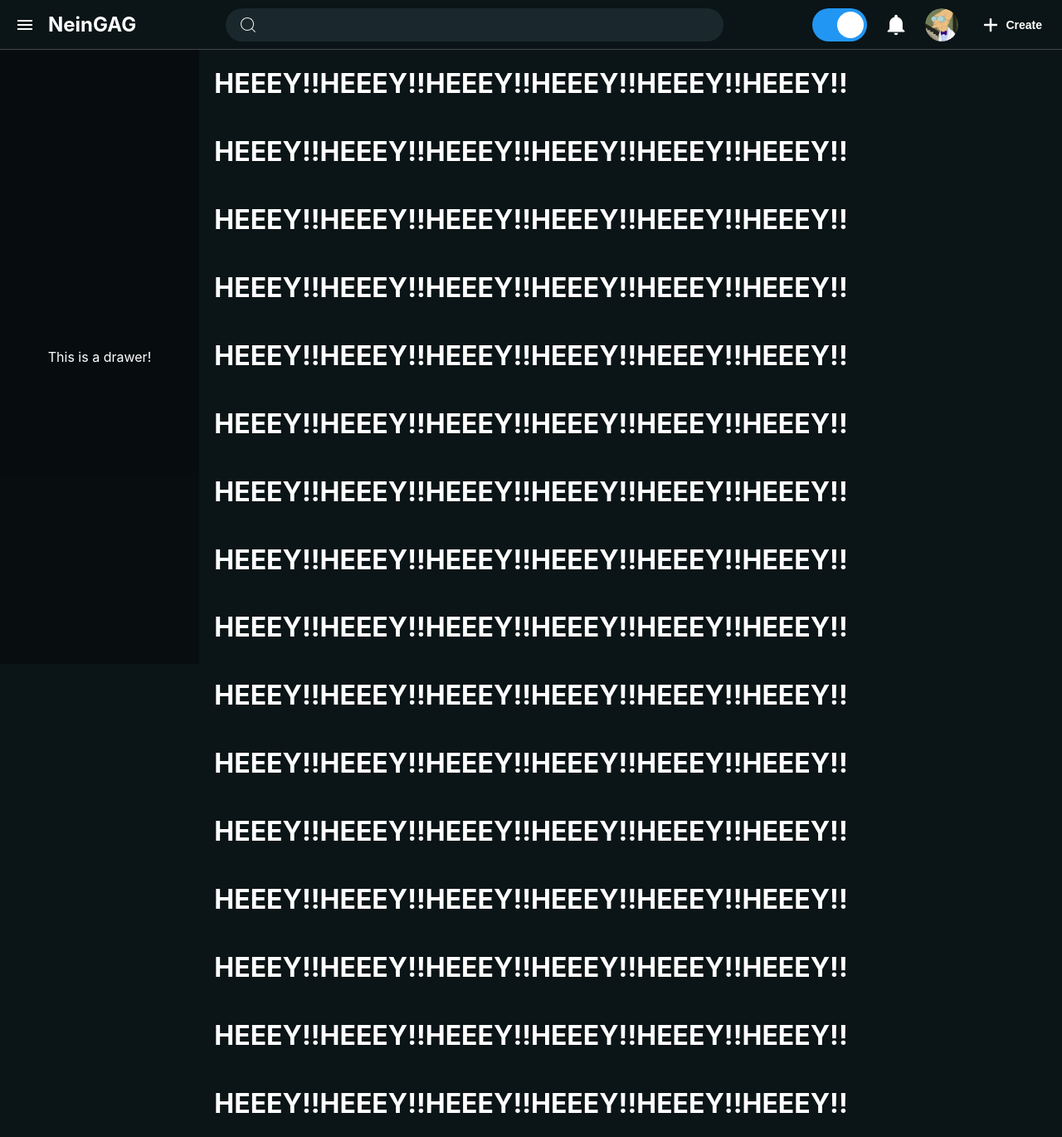
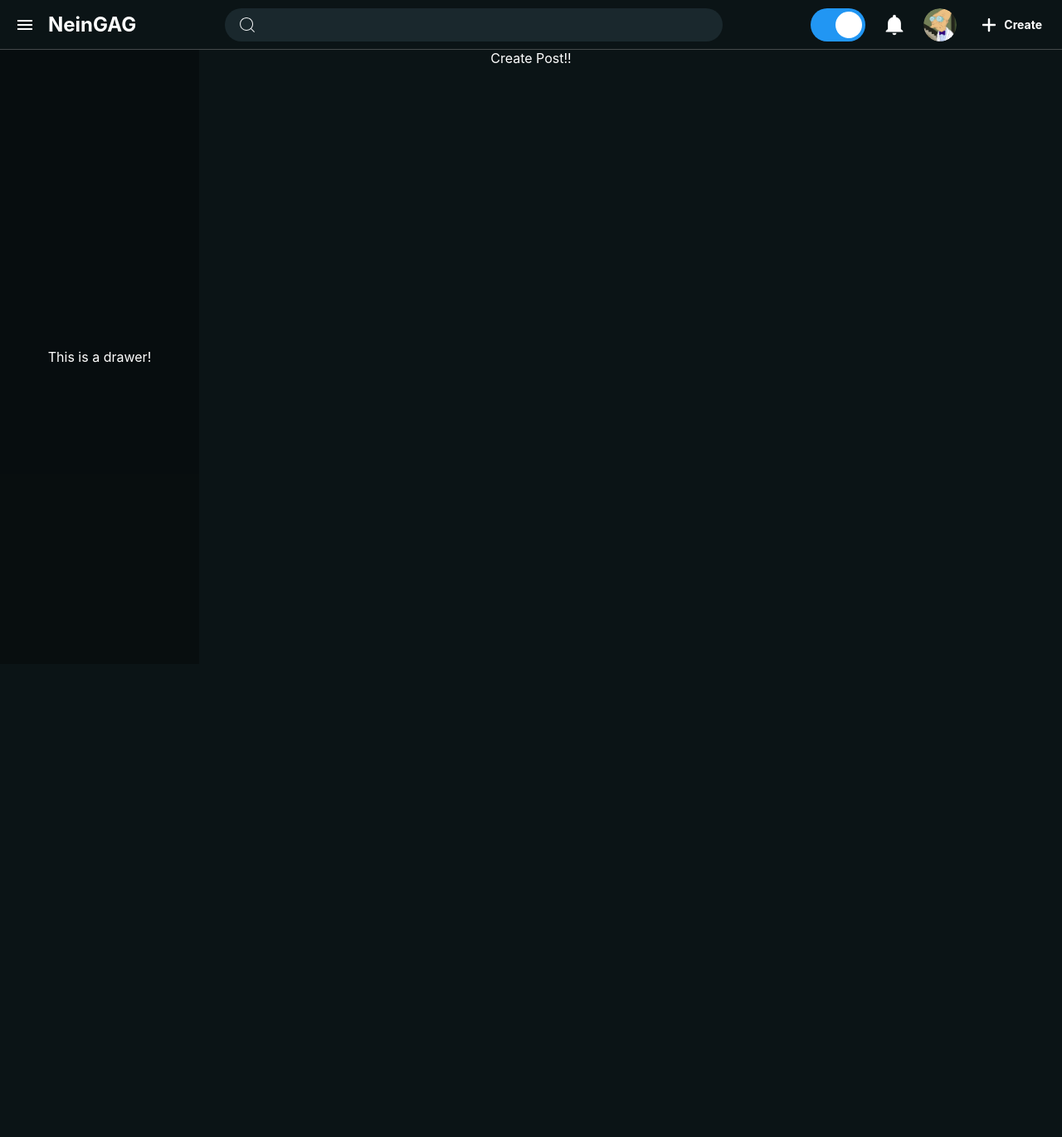
Before and after one commit to Youssef-Ali-Mokhtar/neingag, a React (Create React App) app in the folder frontend/: page /create-post in a window 1280 px wide. Shown: the whole page at 83% size. After the commit the page ends 800 px from the top, so only its background shows below. Built offline with nearby package versions, Linux system fonts and the light colour scheme.

Commit message:
add basic routing

```diff
--- a/frontend/package.json
+++ b/frontend/package.json
@@ -9,6 +9,7 @@
     "react": "^18.2.0",
     "react-dom": "^18.2.0",
     "react-icons": "^5.0.1",
+    "react-router-dom": "^6.22.3",
     "react-scripts": "5.0.1",
     "web-vitals": "^2.1.4"
   },
--- a/frontend/src/components/navbar-buttons/navbar-buttons-items/CreateButton.jsx
+++ b/frontend/src/components/navbar-buttons/navbar-buttons-items/CreateButton.jsx
@@ -1,11 +1,12 @@
 import CreateButtonClasses from './createButton.module.css';
+import { Link } from 'react-router-dom';
 import { FaPlus } from "react-icons/fa6";
 
 const CreateButton = () => {
-    return ( <button className={CreateButtonClasses['create-button']}>
+    return ( <Link to='/create-post' className={CreateButtonClasses['create-button']}>
         <FaPlus className={CreateButtonClasses['create-button-icon']}/>
         <p>Create</p>
-    </button> );
+    </Link> );
 }
 
 export default CreateButton;
--- a/frontend/src/components/navbar-buttons/navbar-buttons-items/createButton.module.css
+++ b/frontend/src/components/navbar-buttons/navbar-buttons-items/createButton.module.css
@@ -13,6 +13,10 @@
     align-items: center;
 }
 
+a {
+    text-decoration: none;
+}
+
 .create-button-icon {
     width: 20px;
     height: 20px;
--- a/frontend/src/index.js
+++ b/frontend/src/index.js
@@ -3,10 +3,12 @@ import ReactDOM from 'react-dom/client';
 import './index.css';
 import App from './App';
 import DrawerProvider from './store/DrawerProvider';
-
+import {BrowserRouter} from 'react-router-dom';
 const root = ReactDOM.createRoot(document.getElementById('root'));
 root.render(
     <DrawerProvider>
-        <App />
+        <BrowserRouter>
+            <App />
+        </BrowserRouter>
     </DrawerProvider>
 );
--- a/frontend/src/layouts/Main.jsx
+++ b/frontend/src/layouts/Main.jsx
@@ -1,9 +1,16 @@
 import MainClasses from './main.module.css';
 import Home from '../pages/Home';
+import PostDetails from '../pages/PostDetails';
+import CreatePost from '../pages/CreatePost';
+import { Route, Routes } from 'react-router-dom';
 
 const Main = () => {
     return ( <div className={MainClasses['content-holder']}>
-        <Home/>
+        <Routes>
+            <Route index element={<Home/>}/>
+            <Route path="/:id" element={<PostDetails/>}/>
+            <Route path="/create-post" element={<CreatePost/>}/>
+        </Routes>
     </div> );
 }
 
--- /dev/null
+++ b/frontend/src/pages/CreatePost.jsx
@@ -0,0 +1,9 @@
+import CreatePostClasses from './create-post.module.css';
+
+const CreatePost = () => {
+    return ( <div className={CreatePostClasses['create-post']}>
+        Create Post!!
+    </div> );
+}
+
+export default CreatePost;
--- a/frontend/src/pages/Home.jsx
+++ b/frontend/src/pages/Home.jsx
@@ -2,22 +2,7 @@ import HomeClasses from './home.module.css';
 
 const Home = () => {
     return ( <div className={HomeClasses['home']}>
-        <h1>HEEEY!!HEEEY!!HEEEY!!HEEEY!!HEEEY!!HEEEY!!</h1>
-        <h1>HEEEY!!HEEEY!!HEEEY!!HEEEY!!HEEEY!!HEEEY!!</h1>
-        <h1>HEEEY!!HEEEY!!HEEEY!!HEEEY!!HEEEY!!HEEEY!!</h1>
-        <h1>HEEEY!!HEEEY!!HEEEY!!HEEEY!!HEEEY!!HEEEY!!</h1>
-        <h1>HEEEY!!HEEEY!!HEEEY!!HEEEY!!HEEEY!!HEEEY!!</h1>
-        <h1>HEEEY!!HEEEY!!HEEEY!!HEEEY!!HEEEY!!HEEEY!!</h1>
-        <h1>HEEEY!!HEEEY!!HEEEY!!HEEEY!!HEEEY!!HEEEY!!</h1>
-        <h1>HEEEY!!HEEEY!!HEEEY!!HEEEY!!HEEEY!!HEEEY!!</h1>
-        <h1>HEEEY!!HEEEY!!HEEEY!!HEEEY!!HEEEY!!HEEEY!!</h1>
-        <h1>HEEEY!!HEEEY!!HEEEY!!HEEEY!!HEEEY!!HEEEY!!</h1>
-        <h1>HEEEY!!HEEEY!!HEEEY!!HEEEY!!HEEEY!!HEEEY!!</h1>
-        <h1>HEEEY!!HEEEY!!HEEEY!!HEEEY!!HEEEY!!HEEEY!!</h1>
-        <h1>HEEEY!!HEEEY!!HEEEY!!HEEEY!!HEEEY!!HEEEY!!</h1>
-        <h1>HEEEY!!HEEEY!!HEEEY!!HEEEY!!HEEEY!!HEEEY!!</h1>
-        <h1>HEEEY!!HEEEY!!HEEEY!!HEEEY!!HEEEY!!HEEEY!!</h1>
-        <h1>HEEEY!!HEEEY!!HEEEY!!HEEEY!!HEEEY!!HEEEY!!</h1>
+        Home!!
 
     </div> );
 }
--- /dev/null
+++ b/frontend/src/pages/PostDetails.jsx
@@ -0,0 +1,9 @@
+import PostDetailsClasses from './post-details.module.css';
+
+const PostDetails = () => {
+    return ( <div className={PostDetailsClasses['post-details']}>
+        POST DETAILS!!
+    </div> );
+}
+
+export default PostDetails;
--- /dev/null
+++ b/frontend/src/pages/create-post.module.css
@@ -0,0 +1,9 @@
+.create-post {
+    width: 100%;
+    height: 100%;
+    display: flex;
+    flex-direction: column;
+    justify-content: flex-start;
+    align-items: center;
+    color: white;
+}
--- /dev/null
+++ b/frontend/src/pages/post-details.module.css
@@ -0,0 +1,9 @@
+.post-details {
+    width: 100%;
+    height: 100%;
+    display: flex;
+    flex-direction: column;
+    justify-content: flex-start;
+    align-items: center;
+    color: white;
+}
```
Also changed, not shown: 1 other file (tests, documents, lock files or other folders).
